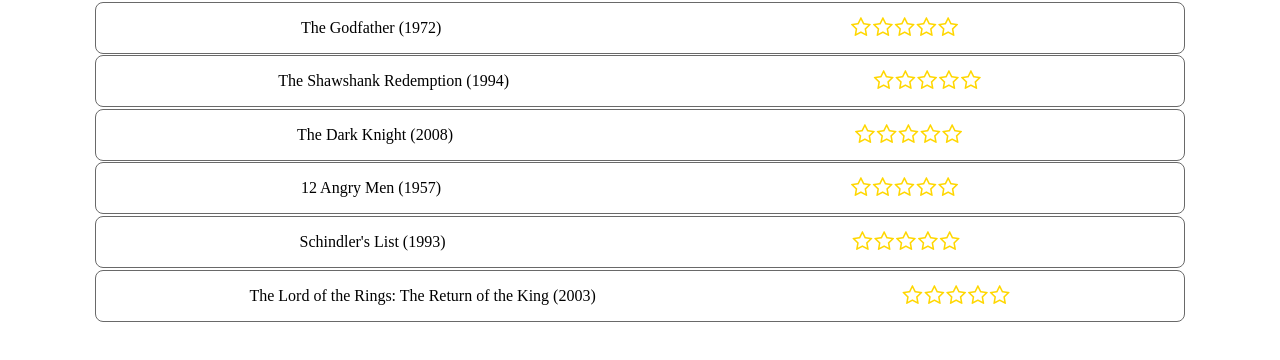
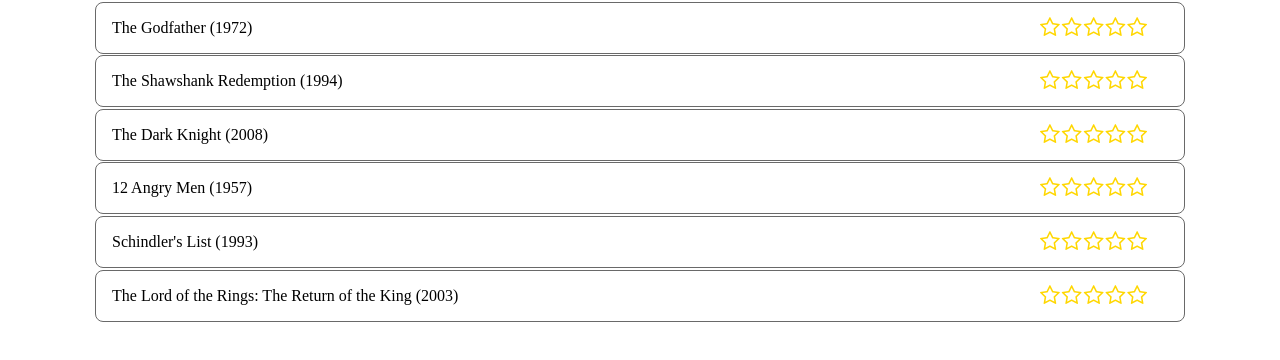
Before and after one commit to mikhailnakanechny/rating_system, a plain HTML site: page index.html in a window 1280 px wide. Drawn offline with Linux system fonts and the light colour scheme.

Commit message:
feat: add list of films and stars template

```diff
--- a/script.js
+++ b/script.js
@@ -1,14 +1,14 @@
-let filmInfo = ['The Godfather (1972)','The Shawshank Redemption (1994)', 'The Dark Knight (2008)',
-    '12 Angry Men (1957)',  'Schindler\'s List (1993)','The Lord of the Rings: The Return of the King (2003)', ];
+let filmInfo = ['The Godfather (1972)', 'The Shawshank Redemption (1994)', 'The Dark Knight (2008)',
+    '12 Angry Men (1957)', 'Schindler\'s List (1993)', 'The Lord of the Rings: The Return of the King (2003)',];
 
 let filmNum = '1';
 
 let templateFilm = ``
 
 for (let i = 0; i < filmInfo.length; i++) {
-    templateFilm = templateFilm +`
+    templateFilm = templateFilm + `
 
-<div class="film-wrap">
+<form class="film-wrap">
     <p class="film-info"> ${filmInfo[i]}</p>
     <div class="star-rating">
         <div class="star-rating__wrap">
@@ -24,9 +24,20 @@ for (let i = 0; i < filmInfo.length; i++) {
             <label class="star-rating__ico fa fa-star-o fa-lg" for="star-rating-1-${[i]}" title="1 out of 5 stars"></label>
         </div>
     </div>
-</div>
+</form>
 
 `;
 }
 
 document.body.innerHTML = document.body.innerHTML + templateFilm;
+
+let filmListFile = document.querySelectorAll('form');
+
+for (let i = 0; i < filmListFile.length; i++) {
+    console.log(filmListFile[i].querySelectorAll('input').forEach(
+        n => {
+            if (n.checked === true) {
+                return value;
+            }
+        }));
+}
--- a/style.css
+++ b/style.css
@@ -1,20 +1,31 @@
-body, p, div{
-    padding:0;
-    margin: 0 auto;
+body {
+    padding: 0;
+    margin: 0;
 }
 
-.film-wrap{
+p, div {
+    padding: 0;
+    margin: 0;
+}
+
+.film-wrap {
     display: flex;
+    flex-wrap: nowrap;
     justify-content: space-between;
     align-items: center;
     max-width: 85%;
+    margin: 0 auto;
     margin-top: .1rem;
     border: dimgray 1px solid;
     border-radius: .5rem;
 }
 
-.film-info{
+.film-info {
     padding: 1rem;
+    min-width: 100px;
+    white-space: nowrap;
+    overflow: hidden;
+    text-overflow: ellipsis;
 }
 
 .star-rating {
```
